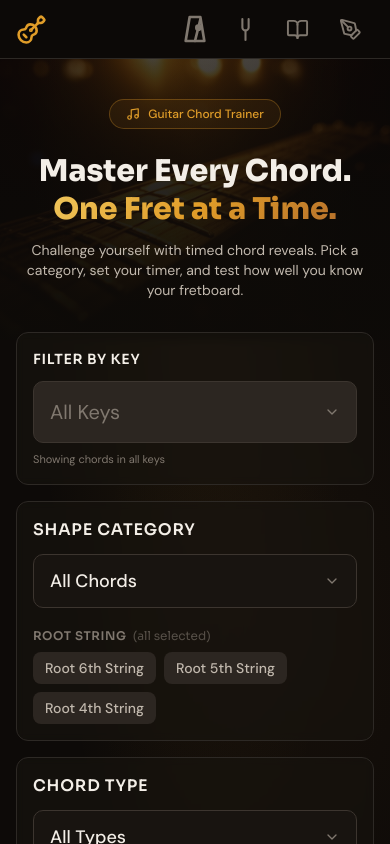
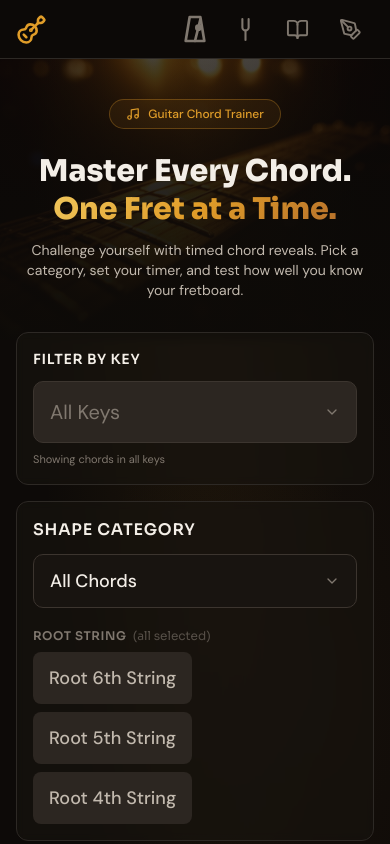
Before and after one commit to randysoller/FretMaster, a React (Vite) app: page /chord-practice in a window 390 px wide. Shown: the top 844 px of the page. Built offline with nearby package versions, Linux system fonts and the light colour scheme.

Commit message:
Enlarge Root String filter buttons for mobile

```diff
--- a/src/components/features/CategorySelector.tsx
+++ b/src/components/features/CategorySelector.tsx
@@ -200,7 +200,7 @@ export default function CategorySelector() {
                   key={String(root)}
                   onClick={() => toggleBarreRoot(root)}
                   className={`
-                    rounded-md px-3 py-1.5 text-sm font-body font-medium transition-all duration-150
+                    rounded-md px-4 py-3 sm:px-3 sm:py-1.5 text-lg sm:text-sm font-body font-medium transition-all duration-150
                     ${isActive
                       ? 'bg-[hsl(var(--color-primary))] text-[hsl(var(--bg-base))] shadow-md'
                       : 'bg-[hsl(var(--bg-surface))] text-[hsl(var(--text-subtle))] hover:bg-[hsl(var(--bg-overlay))] hover:text-[hsl(var(--text-default))]'
```
